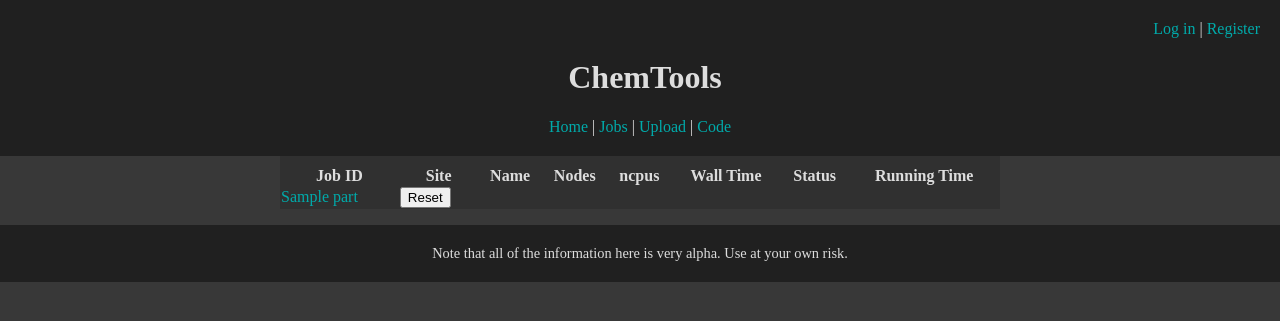
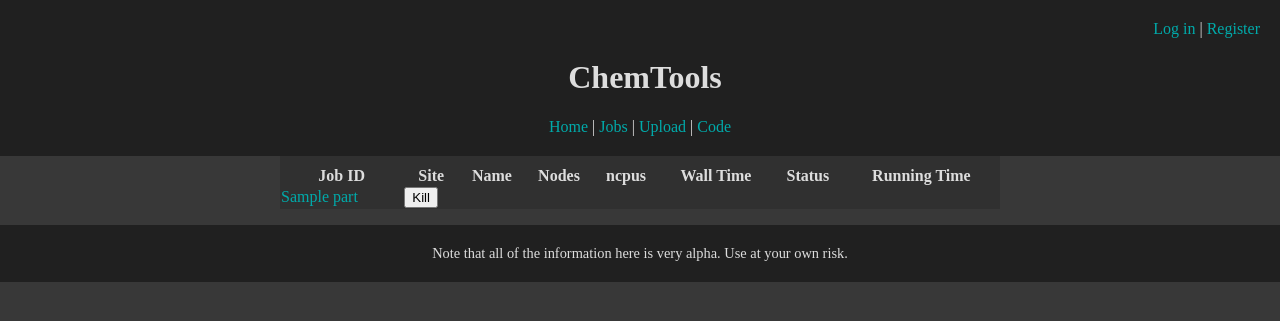
Before and after one commit to crcollins/chemtools-webapp, a Django app: template chem/templates/chem/job_index.html in a window 1280 px wide. Shown: the top 321 px of the page. Run offline with Django 3.2, Linux system fonts and the light colour scheme; the template is opened without the code that fills it: most values are stand-ins (such as "Sample title", 1, 10 or a date in 2020); data that the repository does not hold is empty; parts of the project's set-up code (start-up, migrations or seed data) failed here and were passed over.

Commit message:
Use kill_job instead of reset_job in job index

```diff
--- a/chem/templates/chem/job_index.html
+++ b/chem/templates/chem/job_index.html
@@ -22,9 +22,9 @@
                 {% endif %}
             {% endfor %}
             <td>
-                <form action='{{ job.0 }}/reset/' method="post">
+                <form action='{{ job.0 }}/kill/' method="post">
                     {% csrf_token %}
-                    <input type="submit" value="Reset" />
+                    <input type="submit" value="Kill" />
                 </form>
             </td>
         </tr>
```
